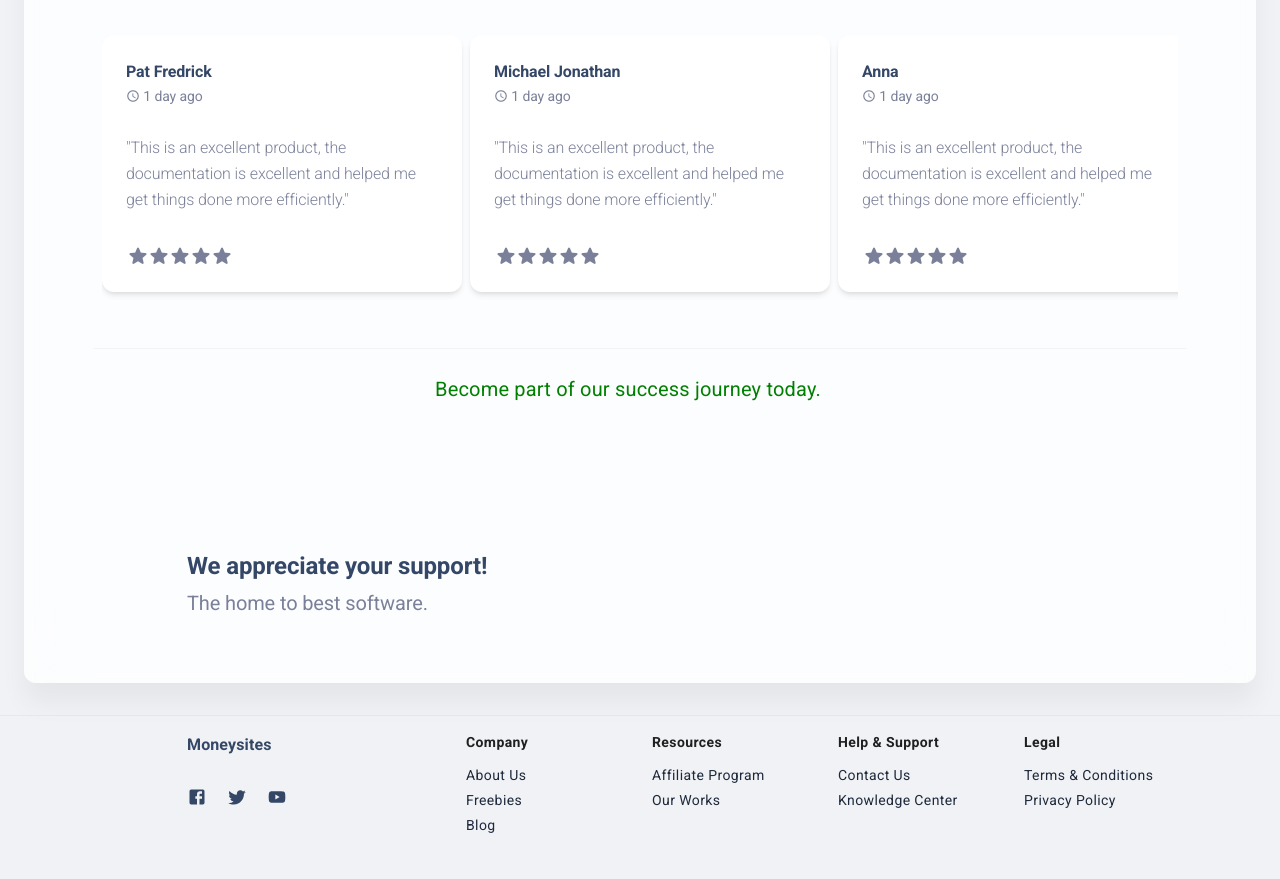
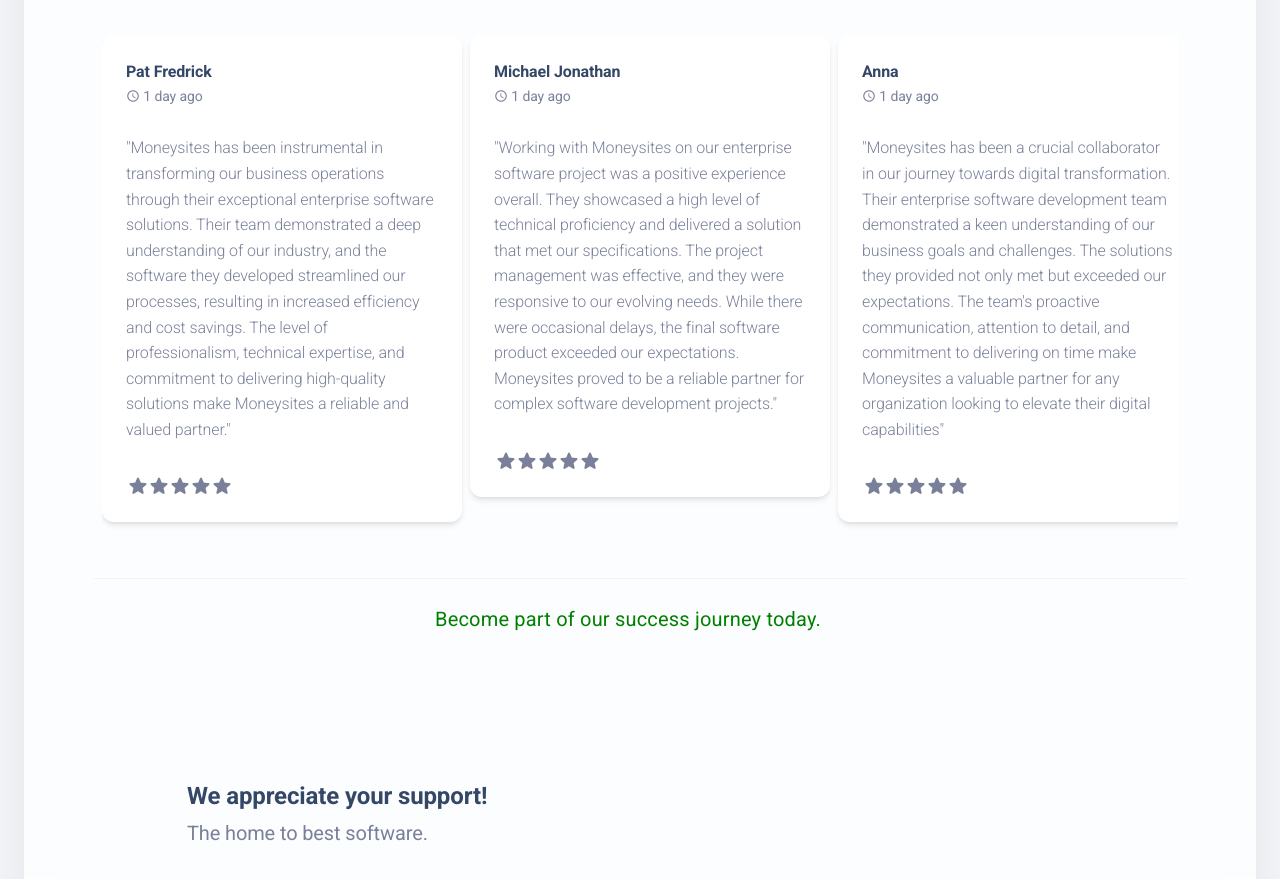
Before and after one commit to patrickskyman/money-sites, a React (Create React App) app: page /moneysites-for-developers in a window 1280 px wide. Shown: the part 2441-3320 px from the top of the page. Built offline with nearby package versions, Linux system fonts and the light colour scheme.

Commit message:
Rewrote the testimonials

```diff
--- a/src/pages/LandingPages/AboutUs/sections/Team.js
+++ b/src/pages/LandingPages/AboutUs/sections/Team.js
@@ -3,7 +3,7 @@
 import Container from "@mui/material/Container";
 import Grid from "@mui/material/Grid";
 import Typography from "@mui/material/Typography";
-
+import Card from "@mui/material/Card"
 import FacebookIcon from "@mui/icons-material/Facebook";
 import TwitterIcon from "@mui/icons-material/Twitter";
 import GitHubIcon from "@mui/icons-material/GitHub";
@@ -13,11 +13,27 @@
 import MKTypography from "components/MKTypography";
 import CenteredBlogCard from "examples/Cards/BlogCards/CenteredBlogCard";
 // Material Kit 2 React examples
-
+//
+//<Card>
+//<div>
+ //<iframe
+ //  title="Patrick M."
+   //width="450"
+  // height="315"
+  // src={videoUrl}
+  // frameBorder="0"
+ //  allow="accelerometer; autoplay; clipboard-write; encrypted-media; gyroscope; picture-in-picture"
+  // allowFullScreen
+// ></iframe>
+//</div>
+//</Card>
+//
 
 import Promotional from "../../../../../src/view/Homepage/Promotional"
 function Team() {
   const image = "https://i.ibb.co/FVckyHp/patrickrefined-removebg-preview.png"
+  const videoUrl = "https://www.youtube.com/embed/QM2wkTnXUew";
+
 
   return (
     <MKBox
@@ -66,7 +82,6 @@
 
       <MKBox position="relative" borderRadius="lg" mx={2} mt={-3}>
 
-
             <CenteredBlogCard
               image="https://i.ibb.co/FVckyHp/patrickrefined-removebg-preview.png"
               title="Patrick M."
--- a/src/pages/Presentation/sections/Testimonials.js
+++ b/src/pages/Presentation/sections/Testimonials.js
@@ -57,7 +57,7 @@
     <DefaultReviewCard
               name="Pat Fredrick"
               date="1 day ago"
-              review="This is an excellent product, the documentation is excellent and helped me get things done more efficiently."
+              review="Moneysites has been instrumental in transforming our business operations through their exceptional enterprise software solutions. Their team demonstrated a deep understanding of our industry, and the software they developed streamlined our processes, resulting in increased efficiency and cost savings. The level of professionalism, technical expertise, and commitment to delivering high-quality solutions make Moneysites a reliable and valued partner."
               rating={5}
             />
   </Card>
@@ -67,7 +67,7 @@
   <DefaultReviewCard
               name="Michael Jonathan"
               date="1 day ago"
-              review="This is an excellent product, the documentation is excellent and helped me get things done more efficiently."
+              review="Working with Moneysites on our enterprise software project was a positive experience overall. They showcased a high level of technical proficiency and delivered a solution that met our specifications. The project management was effective, and they were responsive to our evolving needs. While there were occasional delays, the final software product exceeded our expectations. Moneysites proved to be a reliable partner for complex software development projects."
               rating={5}
             />
   </Card>
@@ -77,7 +77,7 @@
   <DefaultReviewCard
               name="Anna"
               date="1 day ago"
-              review="This is an excellent product, the documentation is excellent and helped me get things done more efficiently."
+              review="Moneysites has been a crucial collaborator in our journey towards digital transformation. Their enterprise software development team demonstrated a keen understanding of our business goals and challenges. The solutions they provided not only met but exceeded our expectations. The team's proactive communication, attention to detail, and commitment to delivering on time make Moneysites a valuable partner for any organization looking to elevate their digital capabilities"
               rating={5}
             />
   </Card>
```
